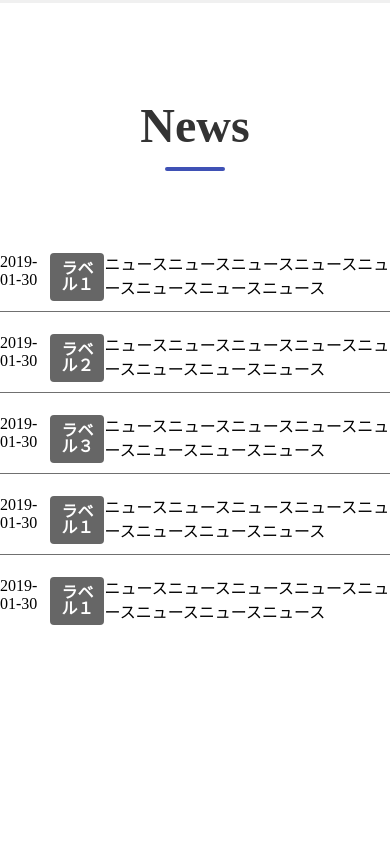
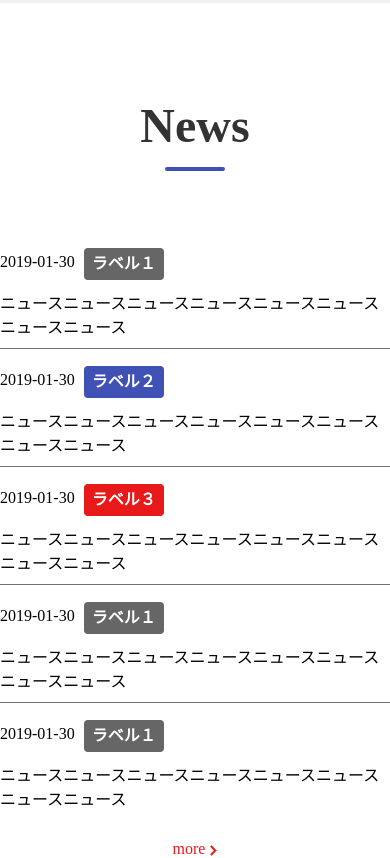
Before and after one commit to daisuke2549/intermidiate-coding, a plain HTML site: page index.html in a window 390 px wide. Shown: the part 3139-3997 px from the top of the page. Before the commit the page ends 3900 px from the top, so only its background shows below. Drawn offline with nearby package versions, Linux system fonts and the light colour scheme.

Commit message:
complete news-section

```diff
--- a/css/style.scss
+++ b/css/style.scss
@@ -234,10 +234,26 @@ header{
   border: none;
 }
 
+.news__link a{
+  color:#E81919;
+  margin-top: 20px;
+  display: flex;
+  justify-content: center;
+  align-items: center;
+}
+.news__link a::after{
+  content:"";
+  width:7px;
+  height:11px;
+  background: transparent url(../img/news-arrow.svg);
+  display: inline-block;
+  margin-left: 5px;
+  margin-top: 2px;
+  vertical-align: middle;
+}
 
-.info__label a{
-  color:#000;
-}
+
+
 
 .info {
   padding: 20px  0 10px;
@@ -245,12 +261,21 @@ header{
   display: -ms-flexbox;
   display: flex;
 }
+
+
+.info__meta {
+  width: 1000px; /* 固定値 */
+}
+/* タイトルのエリア */
+
 .info__label a{
   display: inline-block;
   color: #fff;
   font-weight: 700;
   text-align: center;
   padding: 8px;
+  margin-left: 9px;
+  margin-top: -5px;
   background: #666;
   border-radius: 4px;
   text-decoration: none;
@@ -260,10 +285,23 @@ header{
 }
 
 
+.info__label.info__label--type01 a {
+  background: #3f51b5;
+  text-decoration: none;
+}
+.info__label.info__label--type02 a {
+  background: #E81919;
+  text-decoration: none;
+}
 
 .info__title a{
   color:#000;
 }
+
+.info__title{
+  margin-left: 20px;
+}
+
 
 .info__meta {
   display: -webkit-box;
@@ -493,9 +531,33 @@ nav.globalMenuSp.active {
 }
 
 
+.news__link a{
+  color:#E81919;
+  margin-top: 20px;
+  display: flex;
+  justify-content: center;
+  align-items: center;
+}
 
 
+.info {
+  padding: 20px  0 10px;
+  display: -webkit-box;
+  display: -ms-flexbox;
+  display: block;
+}
 
+
+.info__meta {
+  width: 300px; /* 固定値 */
+}
+
+
+.info__title{
+  margin-top: 10px;
+  margin-left: 0px;
+  font-size: 16px;
+}
 
 
 
--- a/index.html
+++ b/index.html
@@ -147,7 +147,6 @@
     </div><!-- /.news__item -->
   </div><!-- /.news__items -->
   <div class="news__link"><a href="">more</a></div><!-- /.news__link -->
-</div><!-- /.news__inner -->
 </section><!-- /.news -->
 </body>
 <script type="text/javascript" src="./js/main.js">$(function() {
```
Also changed, not shown: css/style.css, css/style.min.css, img/news-arrow.svg (added).
